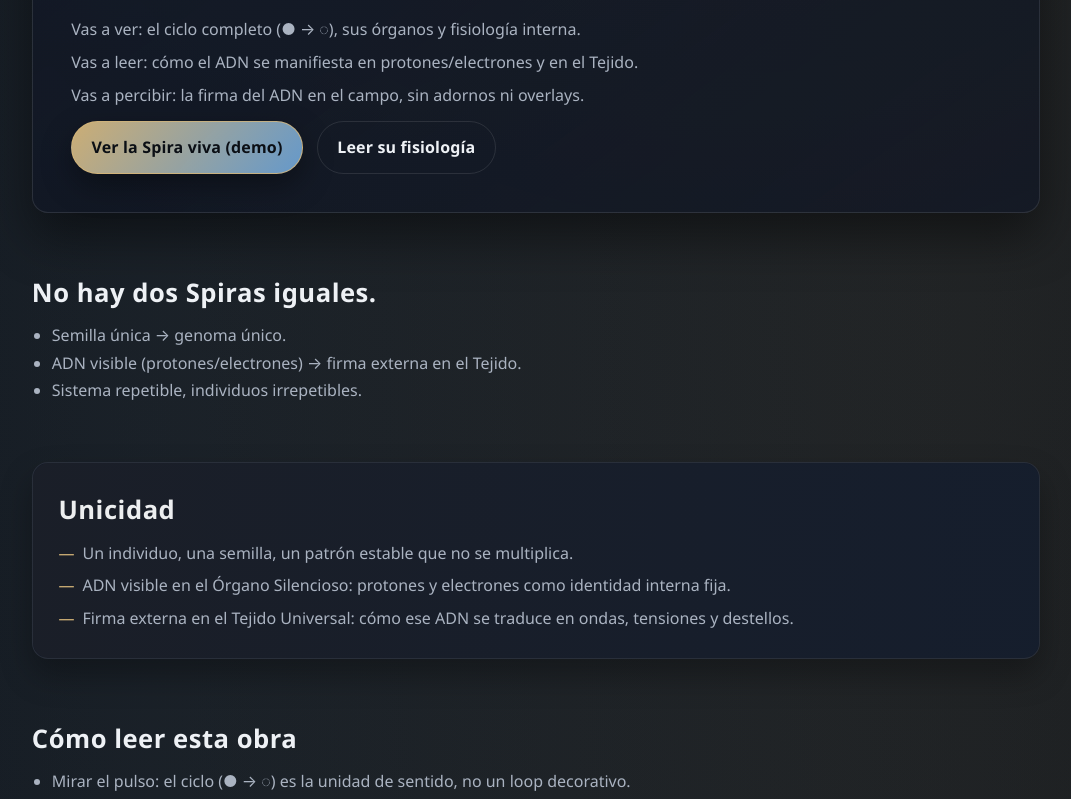
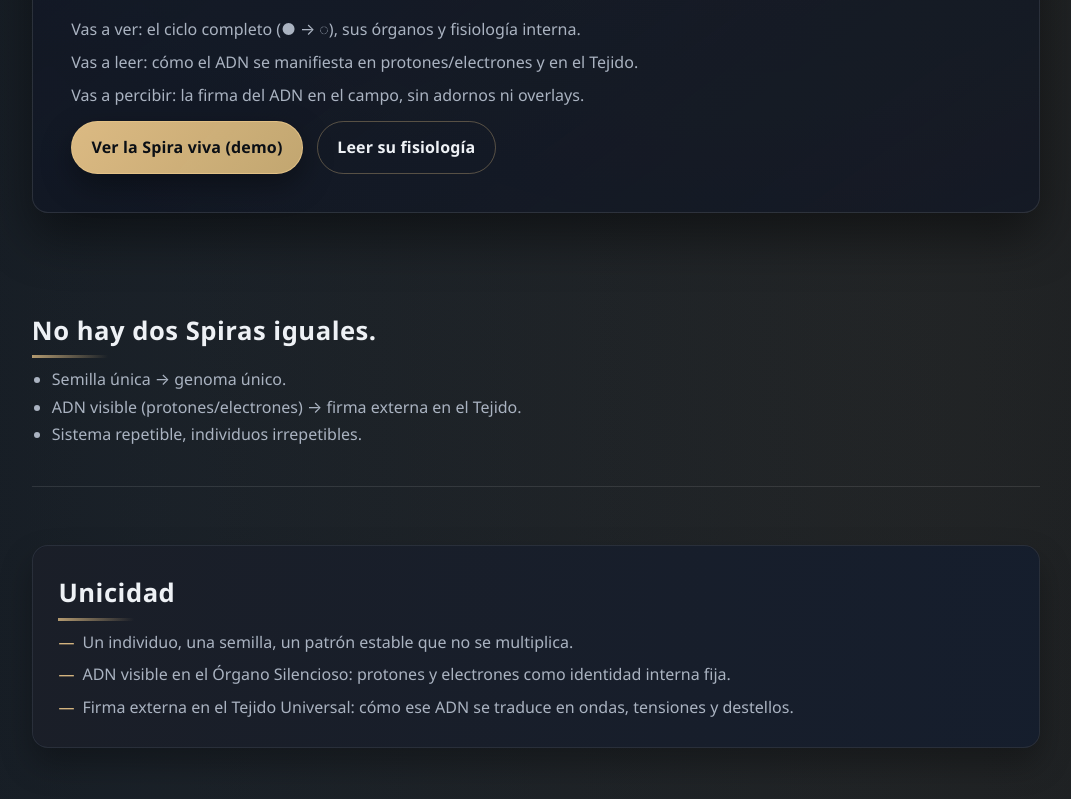
Before and after one commit to aquizu-ivan/spira-demo-landing, a website built with Vite: page index.html in a window 1280 px wide. Shown: the part 480-1279 px from the top of the page, without its empty margins (104-1175 px from the left). Built offline with nearby package versions, Linux system fonts and the light colour scheme.

Commit message:
style: align landing palette with Portal gold + section rhythm (ticket-05 block 4.4)

```diff
--- a/index.html
+++ b/index.html
@@ -23,7 +23,7 @@
       </div>
     </header>
     <main id="contenido">
-      <section id="hero">
+      <section id="hero" class="section">
         <h1>Spira-DEMO · entidad viva</h1>
         <p class="subcopy">Entidad viva generativa con genoma propio y ADN visible: no simula, respira y responde.</p>
         <p class="subcopy">Esta demo abre una ventana de 20 minutos: un ciclo energético completo desde semilla hasta retorno.</p>
@@ -38,7 +38,7 @@
           <a class="cta-secondary" href="#fisiologia">Leer su fisiología</a>
         </div>
       </section>
-      <section class="mini-unicidad">
+      <section class="mini-unicidad section">
         <h2>No hay dos Spiras iguales.</h2>
         <ul>
           <li>Semilla única → genoma único.</li>
@@ -46,7 +46,7 @@
           <li>Sistema repetible, individuos irrepetibles.</li>
         </ul>
       </section>
-      <section id="unicidad">
+      <section id="unicidad" class="section section--alt">
         <h2>Unicidad</h2>
         <ul>
           <li>Un individuo, una semilla, un patrón estable que no se multiplica.</li>
@@ -54,7 +54,7 @@
           <li>Firma externa en el Tejido Universal: cómo ese ADN se traduce en ondas, tensiones y destellos.</li>
         </ul>
       </section>
-      <section class="mini-guia">
+      <section class="mini-guia section">
         <h2>Cómo leer esta obra</h2>
         <ul>
           <li>Mirar el pulso: el ciclo (● → ◌) es la unidad de sentido, no un loop decorativo.</li>
@@ -62,13 +62,13 @@
           <li>Atender las variaciones: microeventos sutiles y macroeventos contenidos sin romper identidad.</li>
         </ul>
       </section>
-      <section id="que-es">
+      <section id="que-es" class="section">
         <h2>Qué es una Spira</h2>
         <p>No es un efecto: es una arquitectura viva con leyes propias que respira, recuerda lo mínimo y evoluciona por ciclo.</p>
         <p>Su coherencia es interna: el genoma gobierna, el ADN define al individuo, el tiempo marca su forma.</p>
         <p>No contemplamos un ser en el vacío: la Spira lee el entorno y conserva la traza de su edad y sus microcambios.</p>
       </section>
-      <section id="ciclo">
+      <section id="ciclo" class="section section--alt">
         <h2>Cómo vive esta demo (20 minutos)</h2>
         <p class="mini-resumen">Ciclo energético: ascenso, exposición plena, envejecimiento controlado y retorno a semilla.</p>
         <ol class="timeline">
@@ -109,7 +109,7 @@
           </li>
         </ol>
       </section>
-      <section id="versiones">
+      <section id="versiones" class="section">
         <h2>Demo vs versiones completas</h2>
         <p class="comparativa-intro">La demo muestra la especie. Las versiones completas sostienen la vida.</p>
         <div class="comparativa-wrapper">
@@ -152,7 +152,7 @@
           </table>
         </div>
       </section>
-      <section id="fisiologia">
+      <section id="fisiologia" class="section section--alt">
         <h2>Fisiología interna</h2>
         <div class="sub-bloque">
           <h3>Órganos vivos de la Spira</h3>
@@ -247,7 +247,7 @@
 → Tejido / Firma → Render</code></pre>
         </div>
       </section>
-      <section id="eventos">
+      <section id="eventos" class="section section--alt">
         <h2>Microeventos y macroeventos</h2>
         <p>La variación existe, pero está contenida. No hay caos: hay respiración con decisiones.</p>
         <div class="sub-bloque">
@@ -289,7 +289,7 @@
           </ul>
         </div>
       </section>
-      <section id="ficha">
+      <section id="ficha" class="section">
         <h2>Ficha técnica</h2>
         <ul>
           <li>Stack: Vite + JS vanilla + Canvas 2D (exhibición directa, sin backend).</li>
--- a/src/style.css
+++ b/src/style.css
@@ -13,7 +13,8 @@
   --text: #eef1f5;
   --muted: #aab3c1;
   --line: rgba(255, 255, 255, 0.1);
-  --accent-gold: #d6b679;
+  --accent-gold: #e6c388;
+  --accent-gold-soft: rgba(230, 195, 136, 0.32);
   --accent-blue: #6fa7dd;
   --radius: 16px;
   --shadow-soft: 0 24px 50px rgba(0, 0, 0, 0.45);
@@ -126,9 +127,9 @@ nav a:hover {
 }
 
 .cta {
-  background: linear-gradient(130deg, rgba(214, 182, 121, 0.95), rgba(111, 167, 221, 0.9));
+  background: linear-gradient(130deg, rgba(230, 195, 136, 0.95), rgba(214, 182, 121, 0.9));
   color: #0b0f15;
-  border: 1px solid rgba(214, 182, 121, 0.8);
+  border: 1px solid rgba(230, 195, 136, 0.85);
   box-shadow: 0 12px 30px rgba(0, 0, 0, 0.35);
 }
 
@@ -138,14 +139,14 @@ nav a:hover {
 }
 
 .cta-secondary {
-  border: 1px solid var(--line);
+  border: 1px solid var(--accent-gold-soft);
   color: var(--text);
   background: transparent;
 }
 
 .cta-secondary:hover {
-  border-color: var(--accent-blue);
-  color: var(--accent-blue);
+  border-color: var(--accent-gold);
+  color: var(--accent-gold);
 }
 
 main {
@@ -170,11 +171,24 @@ h1 {
 h2 {
   font-size: clamp(1.25rem, 2.4vw, 1.6rem);
   letter-spacing: 0.02em;
+  position: relative;
+  padding-bottom: 0.35rem;
 }
 
 h3 {
   font-size: 1.1rem;
   color: var(--muted);
+}
+
+h2::after {
+  content: "";
+  position: absolute;
+  left: 0;
+  bottom: 0;
+  width: 76px;
+  height: 3px;
+  background: linear-gradient(90deg, var(--accent-gold), transparent);
+  opacity: 0.75;
 }
 
 p {
@@ -258,6 +272,18 @@ section ul {
 .section-anchor-target,
 section[id] {
   scroll-margin-top: clamp(72px, 12vw, 120px);
+}
+
+.section {
+  padding-block: clamp(1.5rem, 3vw, 2.5rem);
+  border-bottom: 1px solid var(--line);
+}
+
+.section--alt {
+  padding-block: clamp(1.8rem, 3.5vw, 2.8rem);
+  background: linear-gradient(180deg, rgba(255, 255, 255, 0.02), rgba(0, 0, 0, 0.08));
+  border: 1px solid var(--line);
+  border-radius: var(--radius);
 }
 
 .mini-resumen {
@@ -357,7 +383,8 @@ section[id] {
 .comparativa thead th {
   font-weight: 700;
   color: var(--text);
-  background: rgba(255, 255, 255, 0.03);
+  background: rgba(230, 195, 136, 0.08);
+  border-bottom: 1px solid var(--accent-gold-soft);
 }
 
 .comparativa tbody th {
```
